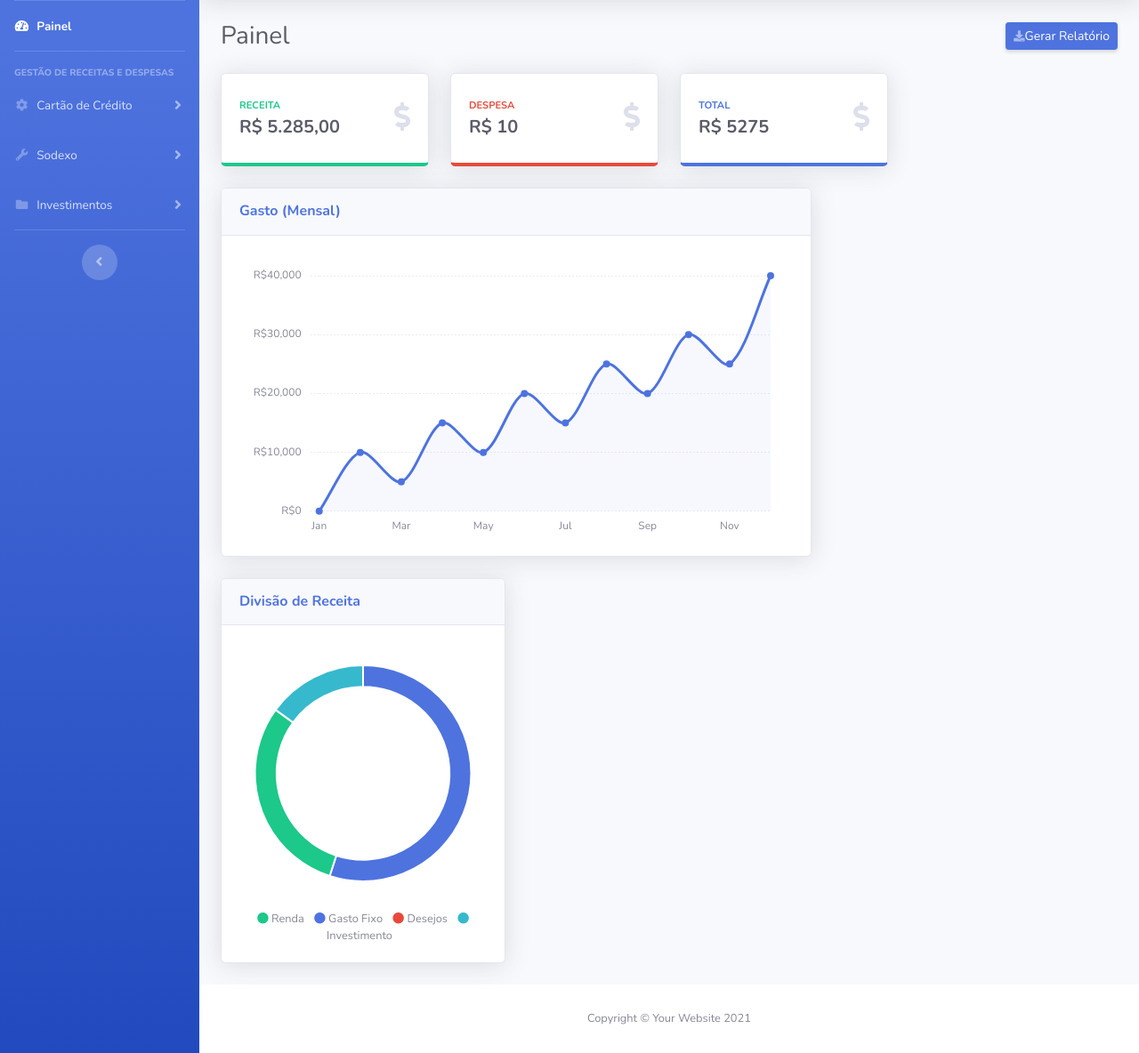
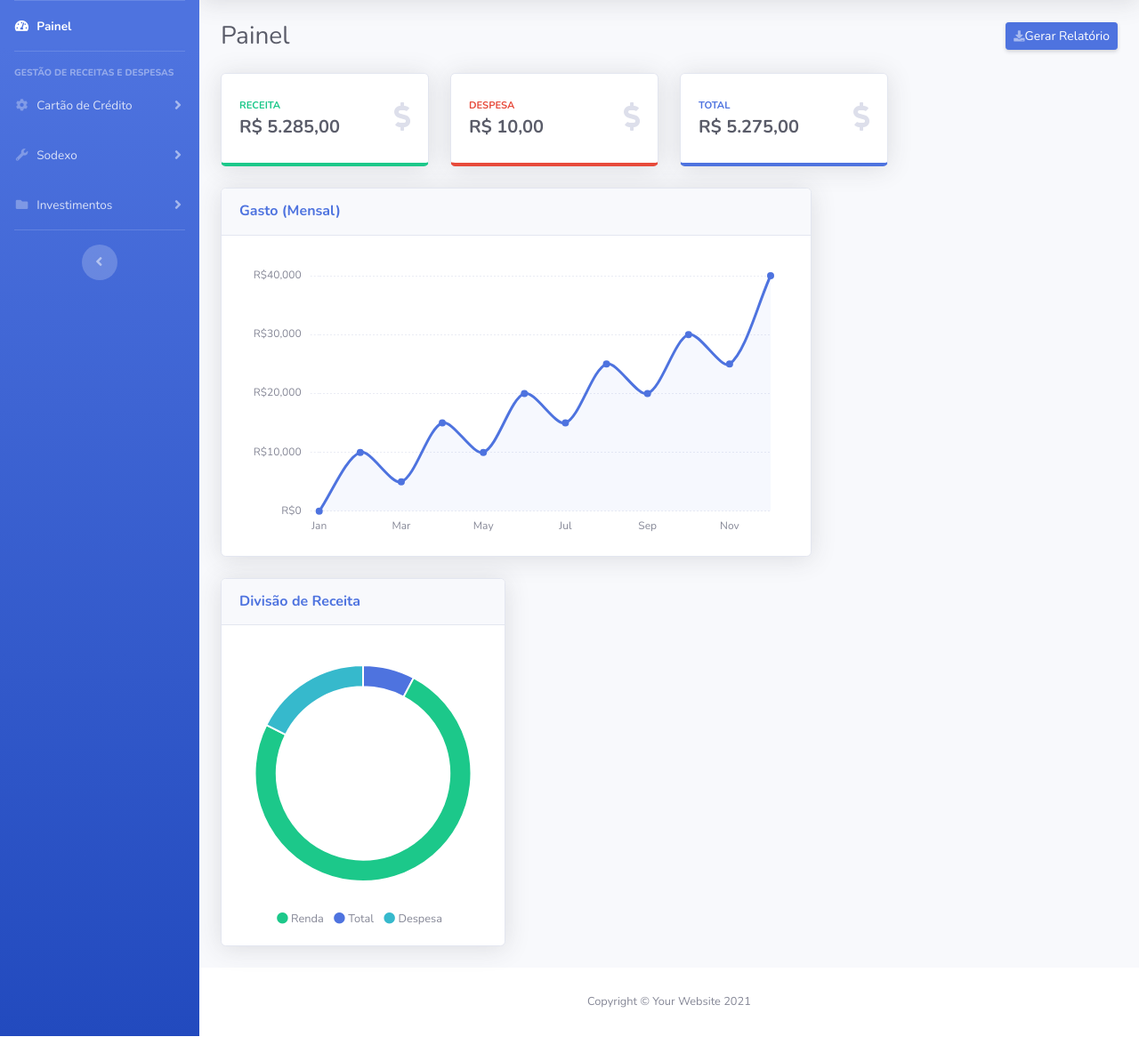
Before and after one commit to MatheusAvelar/Financas, a PHP site: page /index.php in a window 1280 px wide. Shown: the part 70-1254 px from the top of the page at 89% size. Run offline with PHP 8.4, Linux system fonts and the light colour scheme; the visitor is signed in with stand-in values (Sample User, id 1); tables that the repository leaves empty or names only in its code hold one stand-in row (values such as "Sample post").

Commit message:
Atualização

```diff
--- a/index.php
+++ b/index.php
@@ -320,13 +320,13 @@
                                             <i class="fas fa-circle text-success"></i> Renda
                                         </span>
                                         <span class="mr-2">
-                                            <i class="fas fa-circle text-primary"></i> Gasto Fixo
+                                            <i class="fas fa-circle text-primary"></i> Total
                                         </span>
+                                        <!--<span class="mr-2">
+                                            <i class="fas fa-circle text-danger"></i> Desejos
+                                        </span> -->
                                         <span class="mr-2">
-                                            <i class="fas fa-circle text-danger"></i> Desejos
-                                        </span>
-                                        <span class="mr-2">
-                                            <i class="fas fa-circle text-info"></i> Investimento
+                                            <i class="fas fa-circle text-info"></i> Despesa
                                         </span>
                                     </div>
                                 </div>
--- a/js/demo/chart-pie-demo.js
+++ b/js/demo/chart-pie-demo.js
@@ -7,9 +7,9 @@ var ctx = document.getElementById("myPieChart");
 var myPieChart = new Chart(ctx, {
   type: 'doughnut',
   data: {
-    labels: ["Direct", "Referral", "Social"],
+    labels: ["Total", "Renda", "Despesa"],
     datasets: [{
-      data: [55, 30, 15],
+      data: [550, 5290, 1250],
       backgroundColor: ['#4e73df', '#1cc88a', '#36b9cc'],
       hoverBackgroundColor: ['#2e59d9', '#17a673', '#2c9faf'],
       hoverBorderColor: "rgba(234, 236, 244, 1)",
--- a/php/dados.php
+++ b/php/dados.php
@@ -1,7 +1,7 @@
 <?php
 
 function autenticaUsuario() {
-    $conexao = mysqli_connect("localhost", "root", "", "controle");
+    $conexao = mysqli_connect("localhost", "id21135767_admin", "Matheus@307", "id21135767_bancoinova");
     ?>
     <script type="text/javascript">
     function redirecionaPainel() {
@@ -39,7 +39,7 @@ function autenticaUsuario() {
 }
 
 function cadastraLogin(){
-    $conexao = mysqli_connect("localhost", "root", "", "controle");
+    $conexao = mysqli_connect("localhost", "id21135767_admin", "Matheus@307", "id21135767_bancoinova");
     $nome       = $_POST['firstName'];
     $sobrenome  = $_POST['lastName'];
     $email      = $_POST['inputEmail'];
@@ -80,7 +80,7 @@ function geraToken() {
 }
 
 function esqueceuSenha($email){
-    $conexao = mysqli_connect("localhost", "root", "", "controle");
+    $conexao = mysqli_connect("localhost", "id21135767_admin", "Matheus@307", "id21135767_bancoinova");
     $codigo = geraToken();
     $senha = MD5($codigo);
 
@@ -113,7 +113,7 @@ function esqueceuSenha($email){
 }
 
 function insereDadosRefeicao() {
-    $conexao = mysqli_connect("localhost", "root", "", "controle");
+    $conexao = mysqli_connect("localhost", "id21135767_admin", "Matheus@307", "id21135767_bancoinova");
 
     $descricao = $_POST['descricao'];
     $valorTotalCompra = str_replace('.', '', $_POST["valorTotalCompra"]);
@@ -127,7 +127,7 @@ function insereDadosRefeicao() {
 }
 
 function insereDadosAlimentacao() {
-    $conexao = mysqli_connect("localhost", "root", "", "controle");
+    $conexao = mysqli_connect("localhost", "id21135767_admin", "Matheus@307", "id21135767_bancoinova");
 
     $descricao = $_POST['descricao'];
     $valorTotalCompra = str_replace('.', '', $_POST["valorTotalCompra"]);
@@ -142,7 +142,7 @@ function insereDadosAlimentacao() {
 }
 
 function insereDadosXP() {
-    $conexao = mysqli_connect("localhost", "root", "", "controle");
+    $conexao = mysqli_connect("localhost", "id21135767_admin", "Matheus@307", "id21135767_bancoinova");
 
     $descricao = $_POST['descricao'];
     $valorTotalCompra = str_replace('.', '', $_POST["valorTotalCompra"]);
@@ -167,7 +167,7 @@ function logout() {?>
 }
 
 function recuperaDadosRefeicao() {
-    $conexao = mysqli_connect("localhost", "root", "", "controle");
+    $conexao = mysqli_connect("localhost", "id21135767_admin", "Matheus@307", "id21135767_bancoinova");
 
     if (!$conexao) {
         die("Falha na conexão: " . mysqli_connect_error());
@@ -176,7 +176,7 @@ function recuperaDadosRefeicao() {
     $sql = "SELECT dataCompra,descricao,totalCompra FROM refeicao ORDER BY idCompra";
     $result = mysqli_query($conexao, $sql);
 
-    $sql2 = "SELECT ROUND(SUM(CAST(REPLACE(totalCompra, '.', '') AS DECIMAL(10,2))), 2) AS total FROM refeicao";
+    $sql2 = "SELECT SUM(totalCompra) AS total FROM refeicao";
     $result2 = mysqli_query($conexao, $sql2);
 
     if (mysqli_num_rows($result) > 0) {
@@ -213,7 +213,7 @@ function recuperaDadosRefeicao() {
 }
 
 function recuperaDadosAlimentacao() {
-    $conexao = mysqli_connect("localhost", "root", "", "controle");
+    $conexao = mysqli_connect("localhost", "id21135767_admin", "Matheus@307", "id21135767_bancoinova");
 
     if (!$conexao) {
         die("Falha na conexão: " . mysqli_connect_error());
@@ -222,7 +222,7 @@ function recuperaDadosAlimentacao() {
     $sql = "SELECT dataCompra,descricao,totalCompra FROM alimentacao ORDER BY idCompra";
     $result = mysqli_query($conexao, $sql);
 
-    $sql2 = "SELECT ROUND(SUM(CAST(REPLACE(totalCompra, '.', '') AS DECIMAL(10,2))), 2) AS total FROM alimentacao";
+    $sql2 = "SELECT SUM(totalCompra) AS total FROM alimentacao";
     $result2 = mysqli_query($conexao, $sql2);
 
     if (mysqli_num_rows($result) > 0) {
@@ -259,7 +259,7 @@ function recuperaDadosAlimentacao() {
 }
 
 function recuperaDadosXP() {
-    $conexao = mysqli_connect("localhost", "root", "", "controle");
+    $conexao = mysqli_connect("localhost", "id21135767_admin", "Matheus@307", "id21135767_bancoinova");
 
     if (!$conexao) {
         die("Falha na conexão: " . mysqli_connect_error());
@@ -305,7 +305,7 @@ function recuperaDadosXP() {
 }
 
 function receitaTotal(){
-    $conexao = mysqli_connect("localhost", "root", "", "controle");
+    $conexao = mysqli_connect("localhost", "id21135767_admin", "Matheus@307", "id21135767_bancoinova");
 
     if (!$conexao) {
         die("Falha na conexão: " . mysqli_connect_error());
@@ -317,7 +317,9 @@ function receitaTotal(){
     if (mysqli_num_rows($result) > 0) {
 
         while ($row = mysqli_fetch_assoc($result)) {
-            echo "<div class='h5 mb-0 font-weight-bold text-gray-800'>R$ ".$row['total']."</div>";
+            $valorTotal = $row['total'];
+            $diferencaFormatada = number_format($valorTotal, 2, ',', '.');
+            echo "<div class='h5 mb-0 font-weight-bold text-gray-800'>R$ ".$diferencaFormatada."</div>";
         }
 
     } else {
@@ -328,7 +330,7 @@ function receitaTotal(){
 }
 
 function despesaTotal(){
-    $conexao = mysqli_connect("localhost", "root", "", "controle");
+    $conexao = mysqli_connect("localhost", "id21135767_admin", "Matheus@307", "id21135767_bancoinova");
 
     if (!$conexao) {
         die("Falha na conexão: " . mysqli_connect_error());
@@ -340,7 +342,10 @@ function despesaTotal(){
     if (mysqli_num_rows($result) > 0) {
 
         while ($row = mysqli_fetch_assoc($result)) {
-            echo "<div class='h5 mb-0 font-weight-bold text-gray-800'>R$ ".+5285.000-$row['total']."</div>";
+            $valorTotal = $row['total'];
+            $diferenca = 5285 - $valorTotal;
+            $diferencaFormatada = number_format($diferenca, 2, ',', '.');
+            echo "<div class='h5 mb-0 font-weight-bold text-gray-800'>R$ ".$diferencaFormatada."</div>";
         }
 
     } else {
@@ -351,7 +356,7 @@ function despesaTotal(){
 }
 
 function totalAlimentacao(){
-    $conexao = mysqli_connect("localhost", "root", "", "controle");
+    $conexao = mysqli_connect("localhost", "id21135767_admin", "Matheus@307", "id21135767_bancoinova");
 
     if (!$conexao) {
         die("Falha na conexão: " . mysqli_connect_error());
@@ -363,7 +368,10 @@ function totalAlimentacao(){
     if (mysqli_num_rows($result) > 0) {
 
         while ($row = mysqli_fetch_assoc($result)) {
-            echo "<div class='h5 mb-0 font-weight-bold text-gray-800'>R$ ".+300-$row['total']."</div>";
+            $valorTotal = $row['total'];
+            $diferenca = 300 - $valorTotal;
+            $diferencaFormatada = number_format($diferenca, 2, ',', '.');
+            echo "<div class='h5 mb-0 font-weight-bold text-gray-800'>R$ ".$diferencaFormatada."</div>";
         }
 
     } else {
@@ -374,7 +382,7 @@ function totalAlimentacao(){
 }
 
 function totalRefeicao() {
-    $conexao = mysqli_connect("localhost", "root", "", "controle");
+    $conexao = mysqli_connect("localhost", "id21135767_admin", "Matheus@307", "id21135767_bancoinova");
 
     if (!$conexao) {
         die("Falha na conexão: " . mysqli_connect_error());
@@ -386,7 +394,10 @@ function totalRefeicao() {
     if (mysqli_num_rows($result) > 0) {
 
         while ($row = mysqli_fetch_assoc($result)) {
-            echo "<div class='h5 mb-0 font-weight-bold text-gray-800'>R$ ".+792-$row['total']."</div>";
+            $valorTotal = $row['total'];
+            $diferenca = 792 - $valorTotal;
+            $diferencaFormatada = number_format($diferenca, 2, ',', '.');
+            echo "<div class='h5 mb-0 font-weight-bold text-gray-800'>R$ ".$diferencaFormatada."</div>";
         }
 
     } else {
```
Also changed, not shown: login.php (+9 -19 lines).
